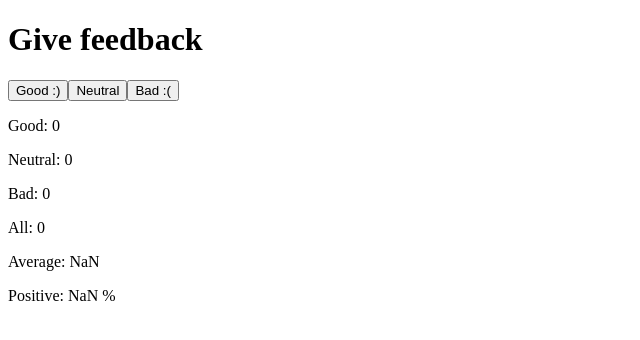
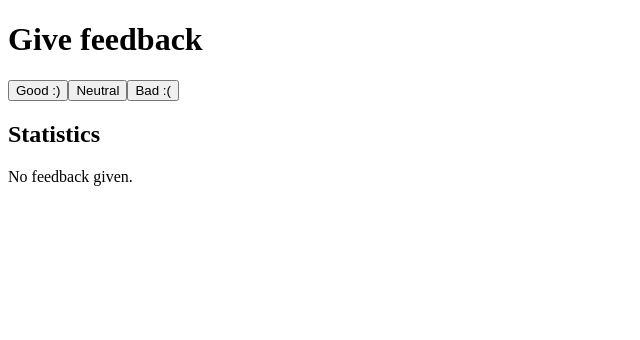
Before and after one commit to MikkoVuopala/FullStack, a React (Create React App) app in the folder Kierros1/unicafe/: page / in a window 1280 px wide. Shown: the top 340 px of the page, without its empty margins (0-640 px from the left). Built offline with nearby package versions, Linux system fonts and the light colour scheme.

Commit message:
1.9 tehtävä

```diff
--- a/Kierros1/unicafe/src/index.js
+++ b/Kierros1/unicafe/src/index.js
@@ -5,6 +5,14 @@
 let posCounter = 0
 
 const Statistics = (props) => {
+  if (props.all === 0) {
+    return (
+      <div>
+        <p>No feedback given.</p>
+      </div>
+    )
+  }
+
   return (
     <div>
     <p>Good: {props.good}</p>
@@ -51,6 +59,8 @@
       <button onClick = {goodClick}>Good :)</button>
       <button onClick = {neutralClick}>Neutral</button>
       <button onClick = {badClick}>Bad :(</button>
+      <br></br>
+      <h2>Statistics</h2>
       <Statistics
         good = {good}
         neutral = {neutral}
```
